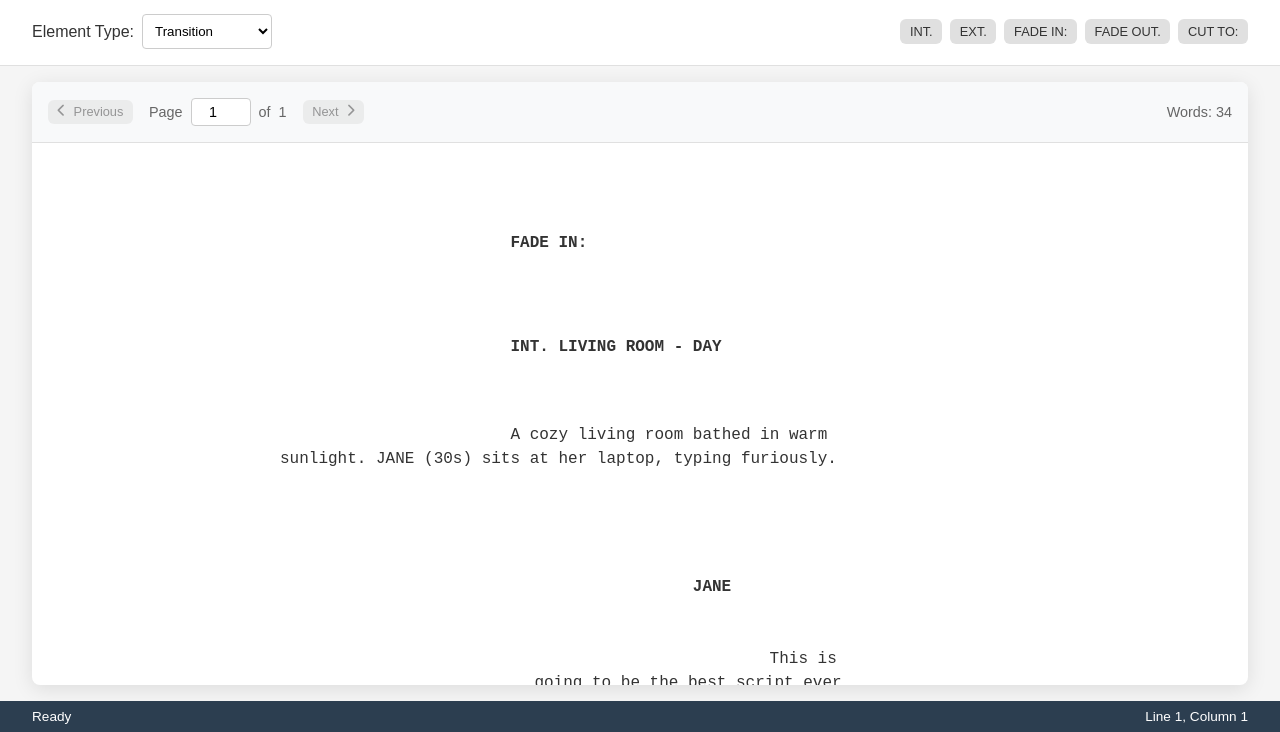
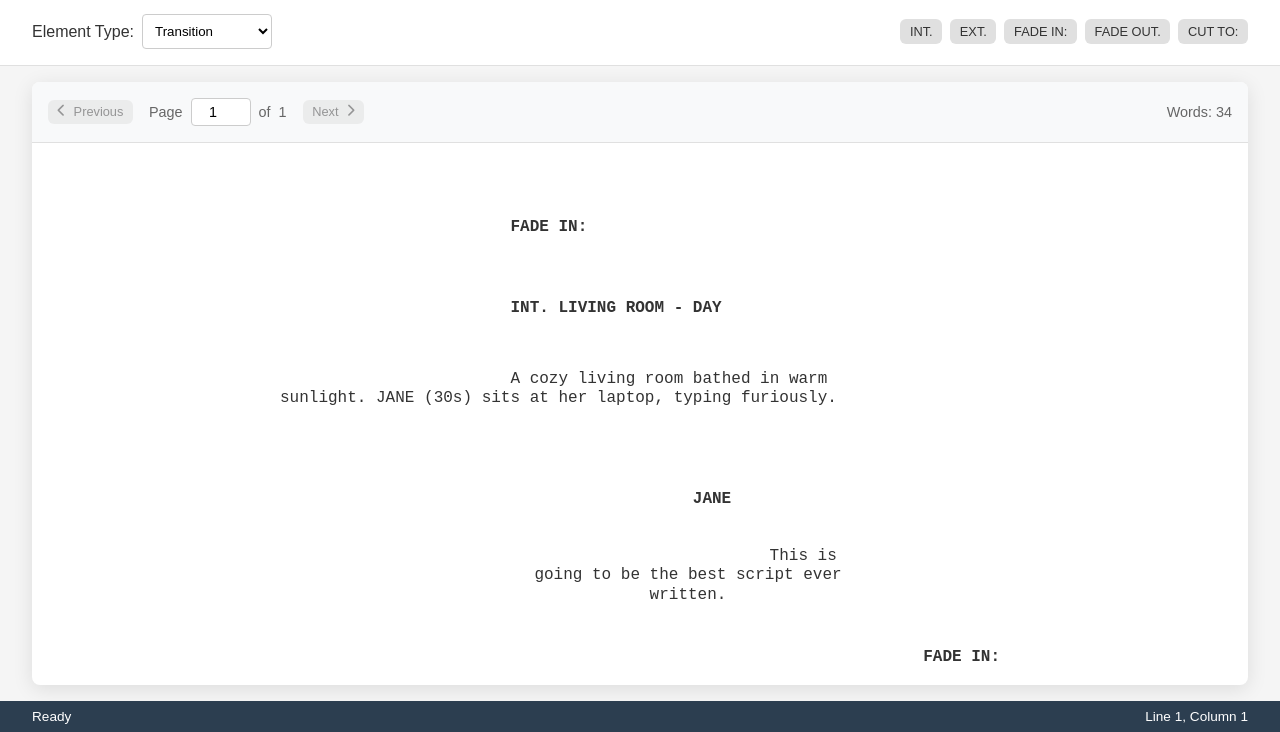
Before and after one commit to ankitmukhopadhyay/ScreenPlayzaarc, a plain HTML site: page index.html in a window 1280 px wide. Both pictures are taken after a click on the button "FADE IN:". Shown: the part 68-800 px from the top of the page. Drawn offline with nearby package versions, Linux system fonts and the light colour scheme.

Commit message:
Improved export alignment, fixed scroll blockage.

```diff
--- a/script.js
+++ b/script.js
@@ -91,21 +91,60 @@ class ScriptWriter {
         this.allLines = Array.from(this.editor.querySelectorAll('.script-line'));
         this.pages = [];
         let currentPageLines = [];
-        let lineCount = 0;
+
+        // Use exact PDF export measurements
+        let yPosition = 20;
+        const lineHeight = 6;
+        const pageHeight = 280;
 
         this.allLines.forEach((line, index) => {
-            // Calculate line height based on element type
-            let linesUsed = this.getLinesUsedByElement(line.dataset.type);
-
-            // Check if adding this line would exceed page limit
-            if (lineCount + linesUsed > this.linesPerPage && currentPageLines.length > 0) {
+            // Check if we need a page break BEFORE processing this line
+            if (yPosition > pageHeight && currentPageLines.length > 0) {
                 this.pages.push([...currentPageLines]);
                 currentPageLines = [];
-                lineCount = 0;
+                yPosition = 20;
+            }
+
+            const text = line.textContent.trim();
+            const type = line.dataset.type;
+
+            // Calculate exact PDF positioning for this element type
+            let xPosition = 20;
+            switch (type) {
+                case 'character':
+                    xPosition = 100;
+                    break;
+                case 'dialogue':
+                    xPosition = 60;
+                    break;
+                case 'parenthetical':
+                    xPosition = 80;
+                    break;
+                case 'transition':
+                    xPosition = 140;
+                    break;
+                default:
+                    xPosition = 20;
+            }
+
+            // Calculate max width exactly as PDF export does
+            const maxWidth = 160 - (xPosition - 20);
+
+            // Estimate text wrapping more accurately
+            const textLines = this.estimateTextWrapping(text, maxWidth);
+
+            // Calculate vertical space needed for this element
+            let verticalSpace = textLines * lineHeight;
+
+            // Check again if adding this element would exceed page height
+            if (yPosition + verticalSpace > pageHeight && currentPageLines.length > 0) {
+                this.pages.push([...currentPageLines]);
+                currentPageLines = [];
+                yPosition = 20;
             }
 
             currentPageLines.push(line);
-            lineCount += linesUsed;
+            yPosition += verticalSpace + 2; // Extra spacing between elements (matches PDF)
         });
 
         // Add the last page if it has content
@@ -119,29 +158,82 @@ class ScriptWriter {
         }
 
         this.updatePageDisplay();
+
+        // Adjust editor height to accommodate current page content
+        setTimeout(() => {
+            this.adjustEditorHeight();
+        }, 50);
     }
 
-    getLinesUsedByElement(type) {
+    estimateTextWrapping(text, maxWidth) {
+        if (!text || text.length === 0) return 1;
+
+        // More accurate estimation of jsPDF's splitTextToSize
+        // Courier New is a monospace font, so character count is reliable
+        const avgCharWidth = 3.5; // Approximate character width in PDF units for 12pt Courier
+        const maxCharsPerLine = Math.floor(maxWidth / avgCharWidth);
+
+        if (maxCharsPerLine <= 0) return 1;
+
+        // Split by words to avoid breaking words mid-way (similar to jsPDF behavior)
+        const words = text.split(' ');
+        let lines = 1;
+        let currentLineLength = 0;
+
+        words.forEach(word => {
+            if (currentLineLength + word.length + 1 > maxCharsPerLine) {
+                lines++;
+                currentLineLength = word.length;
+            } else {
+                currentLineLength += word.length + 1; // +1 for space
+            }
+        });
+
+        return lines;
+    }
+
+    calculatePDFLinesUsed(text, type) {
+        // Use the same width calculation as PDF export
+        let xPosition = 20;
         switch (type) {
-            case 'scene-heading':
             case 'character':
-                return 2; // Extra spacing above
-            case 'fade-in':
-            case 'fade-out':
-                return 3; // Extra spacing
+                xPosition = 100;
+                break;
+            case 'dialogue':
+                xPosition = 60;
+                break;
+            case 'parenthetical':
+                xPosition = 80;
+                break;
+            case 'transition':
+                xPosition = 140;
+                break;
             default:
-                return 1;
+                xPosition = 20;
         }
+
+        const maxWidth = 160 - (xPosition - 20);
+        return this.estimateTextWrapping(text, maxWidth);
     }
 
     getCurrentPageLineCount() {
-        if (!this.pages[this.currentPage - 1]) return 0;
+        if (!this.pages[this.currentPage - 1]) return 20; // Start position
 
-        let lineCount = 0;
+        // Calculate using exact PDF measurements
+        let yPosition = 20;
+        const lineHeight = 6;
+
         this.pages[this.currentPage - 1].forEach(line => {
-            lineCount += this.getLinesUsedByElement(line.dataset.type);
+            const text = line.textContent.trim();
+            const type = line.dataset.type;
+
+            let linesUsed = this.calculatePDFLinesUsed(text, type);
+            let verticalSpace = linesUsed * lineHeight;
+
+            yPosition += verticalSpace + 2; // Extra spacing between elements
         });
-        return lineCount;
+
+        return yPosition;
     }
 
     updatePageDisplay() {
@@ -193,6 +285,32 @@ class ScriptWriter {
         }
 
         this.updatePageDisplay();
+
+        // Ensure the editor can scroll to show all content on this page
+        setTimeout(() => {
+            // Reset scroll position to top of page
+            this.editor.scrollTop = 0;
+
+            // Calculate the total height needed for all visible content
+            let totalHeight = 0;
+            const visibleLines = this.pages[pageNumber - 1] || [];
+
+            visibleLines.forEach(line => {
+                // Force browser to calculate the actual rendered height
+                const lineHeight = line.getBoundingClientRect().height;
+                totalHeight += lineHeight;
+            });
+
+            // Add padding for comfortable viewing
+            totalHeight += 100;
+
+            // Ensure the editor has enough height to show all content
+            if (totalHeight > this.editor.clientHeight) {
+                this.editor.style.minHeight = `${totalHeight}px`;
+            } else {
+                this.editor.style.minHeight = '500px'; // Default minimum
+            }
+        }, 50);
     }
 
     goToNextPage() {
@@ -236,14 +354,18 @@ class ScriptWriter {
     }
 
     checkPageLimitAndAdvance() {
-        const currentPageLineCount = this.getCurrentPageLineCount();
+        const currentPageYPosition = this.getCurrentPageLineCount();
         const currentLine = this.getCurrentLine();
 
         if (currentLine) {
-            const currentLineUsage = this.getLinesUsedByElement(currentLine.dataset.type);
+            const text = currentLine.textContent.trim();
+            const type = currentLine.dataset.type;
 
-            // If adding a new line would exceed the limit, move to next page
-            if (currentPageLineCount + currentLineUsage >= this.linesPerPage) {
+            let linesUsed = this.calculatePDFLinesUsed(text, type);
+            let verticalSpace = linesUsed * 6; // lineHeight
+
+            // Check if adding this would exceed PDF page height (280)
+            if (currentPageYPosition + verticalSpace + 2 > 280) {
                 // Check if we need to create a new page
                 if (this.currentPage >= this.pages.length) {
                     // Create new page automatically
@@ -366,6 +488,9 @@ class ScriptWriter {
             const pageWithNewLine = this.findPageForLine(newLine);
             if (pageWithNewLine && pageWithNewLine !== this.currentPage) {
                 this.showPage(pageWithNewLine);
+            } else {
+                // Adjust height if staying on same page
+                this.adjustEditorHeight();
             }
         }, 50);
     }
@@ -613,6 +738,30 @@ class ScriptWriter {
         range.collapse(true);
         selection.removeAllRanges();
         selection.addRange(range);
+    }
+
+    getLinesUsedByElement(type) {
+        // Redirect to the accurate PDF-based calculation
+        // This method is kept for compatibility but uses the new accurate logic
+        return 1; // Simplified for compatibility, real calculation happens elsewhere
+    }
+
+    adjustEditorHeight() {
+        // Calculate the total height needed for all visible content on current page
+        const visibleLines = Array.from(this.editor.querySelectorAll('.script-line[style*="display: block"], .script-line:not([style*="display: none"])'));
+
+        let totalHeight = 0;
+        visibleLines.forEach(line => {
+            const lineHeight = line.getBoundingClientRect().height;
+            totalHeight += lineHeight;
+        });
+
+        // Add padding for comfortable viewing and editing
+        totalHeight += 150;
+
+        // Ensure the editor has enough height to show all content
+        const minHeight = Math.max(500, totalHeight);
+        this.editor.style.minHeight = `${minHeight}px`;
     }
 }
 
--- a/styles.css
+++ b/styles.css
@@ -193,6 +193,7 @@ body {
     display: flex;
     flex-direction: column;
     overflow: hidden;
+    min-height: 0;
 }
 
 .page-info {
@@ -242,13 +243,15 @@ body {
     padding: 2rem 3rem;
     font-family: 'Courier New', 'Courier', monospace;
     font-size: 12pt;
-    line-height: 1.5;
+    line-height: 1.2;
     background: white;
     overflow-y: auto;
     outline: none;
     max-width: 8.5in;
     margin: 0 auto;
     width: 100%;
+    min-height: 500px;
+    max-height: calc(100vh - 250px);
 }
 
 .script-editor:focus {
@@ -259,7 +262,7 @@ body {
 .script-line {
     margin: 0;
     padding: 0;
-    min-height: 1.5em;
+    min-height: 1.2em;
     white-space: pre-wrap;
     position: relative;
 }
@@ -269,7 +272,7 @@ body {
 .script-line.fade-out {
     text-align: left;
     font-weight: bold;
-    margin: 2em 0 1em 0;
+    margin: 1.5em 0 0.8em 0;
     text-transform: uppercase;
 }
 
@@ -277,21 +280,21 @@ body {
 .script-line.scene-heading {
     font-weight: bold;
     text-transform: uppercase;
-    margin: 2em 0 1em 0;
+    margin: 1.5em 0 0.8em 0;
     text-align: left;
 }
 
 /* Action/Description */
 .script-line.action {
     text-align: left;
-    margin: 1em 0;
+    margin: 0.8em 0;
     max-width: 6in;
 }
 
 /* Character Names */
 .script-line.character {
     text-align: center;
-    margin: 2em 0 0 3.5in;
+    margin: 1.5em 0 0 3.5in;
     font-weight: bold;
     text-transform: uppercase;
     max-width: 2in;
@@ -300,7 +303,7 @@ body {
 /* Dialogue */
 .script-line.dialogue {
     text-align: center;
-    margin: 0 0 1em 2.5in;
+    margin: 0 0 0.8em 2.5in;
     max-width: 3.5in;
 }
 
@@ -317,7 +320,7 @@ body {
     text-align: right;
     font-weight: bold;
     text-transform: uppercase;
-    margin: 2em 0 1em 0;
+    margin: 1.5em 0 0.8em 0;
 }
 
 /* Status Bar */
```
